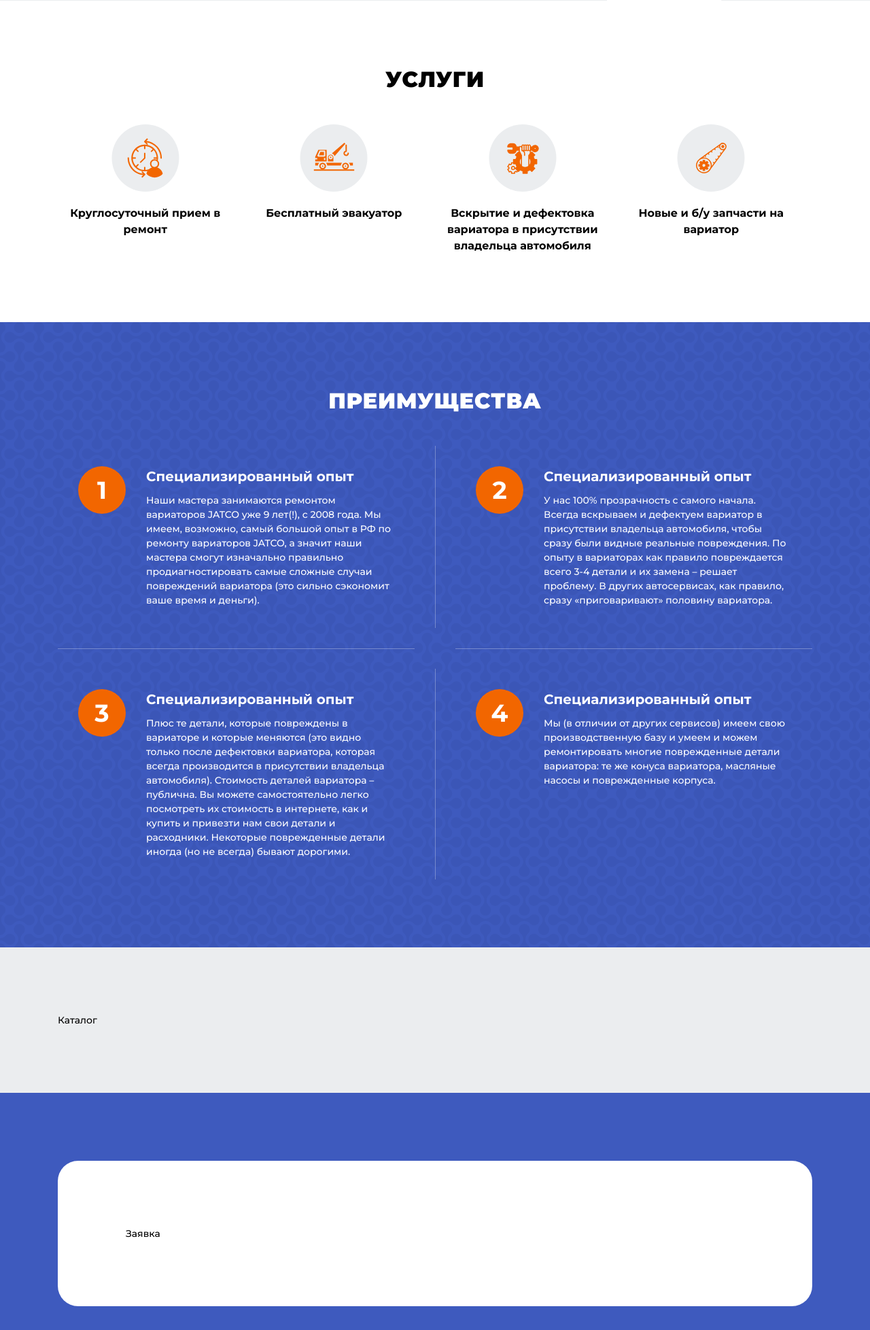
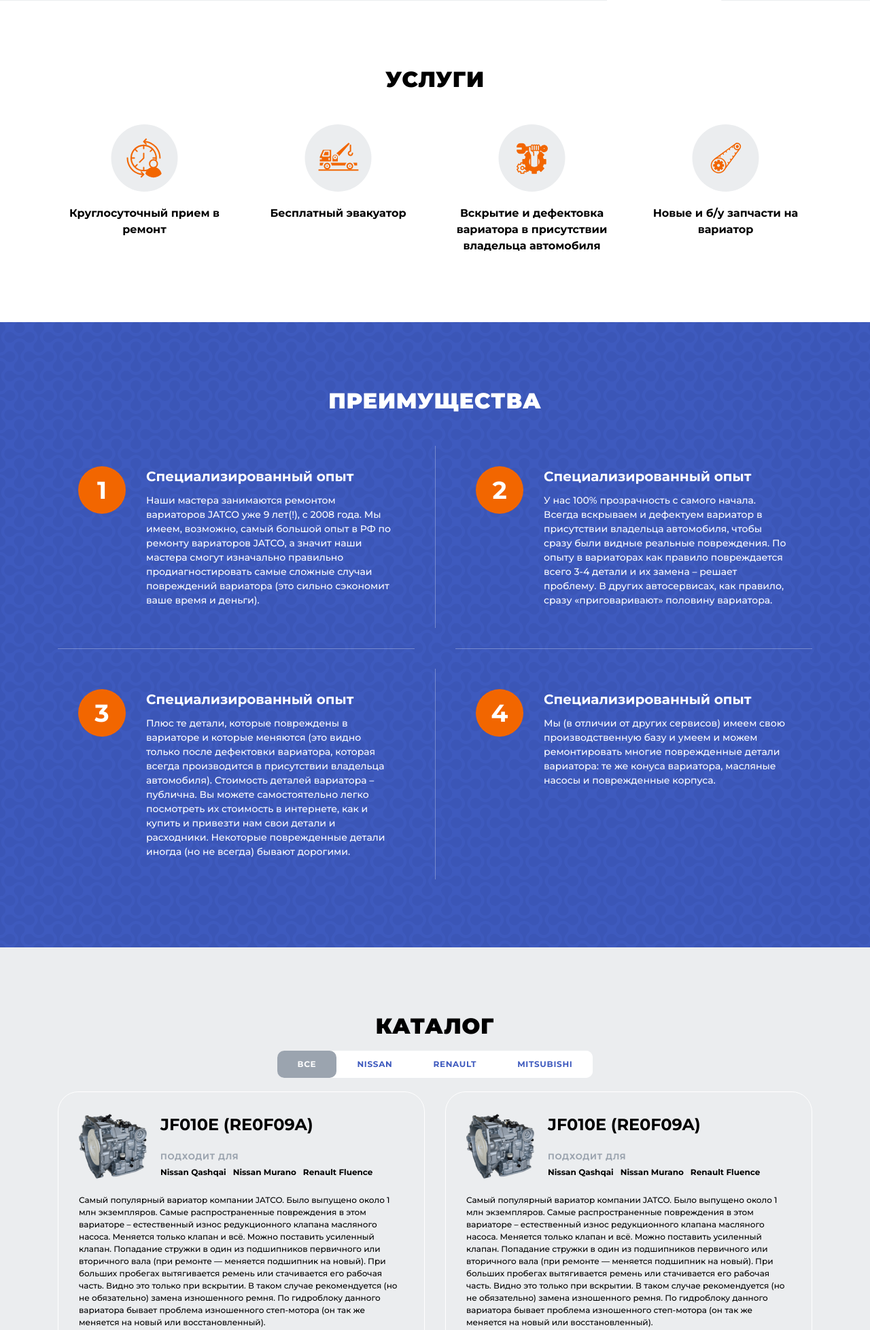
Before and after one commit to V1ranch1/union, a PHP site: page / in a window 1280 px wide. Shown: the part 1483-3440 px from the top of the page at 68% size. Run offline with PHP 8.4, Linux system fonts and the light colour scheme.

Commit message:
Добавили каталог

```diff
--- a/css/main.css
+++ b/css/main.css
@@ -57,13 +57,20 @@ a:focus {
     background-color: #ffffff;
     color: #3E5ABE;
 }
+.button_active {
+    background-color: #9BA4AF !important;
+    color: #FFFFFF !important;
+}
 .button:hover,
 .button:focus {
     background-color: #3E5ABE;
+}
+.button:not(.button_noShadow):hover,
+.button:not(.button_noShadow):focus {
     box-shadow: 0 10px 10px rgba(0 , 0, 0, .1);
 }
 .button:active {
-    box-shadow: none;
+    box-shadow: none !important;
 }
 .button_style_white:hover,
 .button_style_white:focus {
@@ -442,20 +449,22 @@ a:focus {
     display: block;
 }
 .iconsBlockList {
-    margin: 50px 0 0;
+    margin: 50px -15px 0;
     list-style: none;
     padding: 0;
     display: flex;
     flex-wrap: wrap;
+    width: calc(100% + 30px);
 }
 .iconsBlockListItem {
     width: 25%;
-    padding-right: 20px;
     box-sizing: border-box;
     display: flex;
     align-items: center;
     flex-direction: column;
+    padding: 0 15px;
 }
+
 .iconsBlockImage {
     display: block;
     max-width: 100px;
@@ -540,9 +549,6 @@ a:focus {
     user-select: none;
     margin-right: 30px;
 }
-.numbersBlockInfo {
-
-}
 .numbersBlockCaption {
     font-weight: 700;
     font-size: 20px;
@@ -564,6 +570,99 @@ a:focus {
 .catalog {
     background-color: #ebedef;
     padding: 100px 0;
+}
+.catalogTitle {
+    font-weight: 900;
+    font-size: 32px;
+    letter-spacing: .05rem;
+    display: block;
+    text-align: center;
+    text-transform: uppercase;
+}
+.catalogFilter {
+    display: flex;
+    justify-content: center;
+    margin-top: 20px;
+}
+.catalogFilterInner {
+    background-color: #FFFFFF;
+    border-radius: 10px;
+    display: flex;
+}
+.catalogList {
+    list-style: none;
+    margin: 5px -15px -15px;
+    width: calc(100% + 30px);
+    padding: 0;
+    display: flex;
+    flex-wrap: wrap;
+}
+.catalogItem {
+    width: 50%;
+    padding: 15px;
+    box-sizing: border-box;
+}
+.catalogItemInner {
+    border: 1px solid #FFFFFF;
+    border-radius: 30px;
+    padding: 30px;
+    transition: background .4s;
+}
+.catalogItem_selected .catalogItemInner {
+    background-color: #FFFFFF;
+}
+.catalogItemInfo {
+    display: flex;
+}
+.catalogItemImage {
+    flex-shrink: 0;
+    width: 100px;
+    display: block;
+    user-select: none;
+}
+.catalogItemModel {
+    margin-left: 20px;
+    display: flex;
+    flex-direction: column;
+}
+.catalogItemModelCaption {
+    font-weight: 700;
+    font-size: 24px;
+    line-height: 1.5;
+}
+.catalogItemModelCars {
+    margin-top: auto;
+    margin-bottom: 3px;
+}
+.catalogItemModelCarsCaption {
+    color: #9BA4AF;
+    font-weight: 700;
+    font-size: 12px;
+    letter-spacing: .05rem;
+    line-height: 1.5;
+    text-transform: uppercase;
+}
+.catalogItemModelCarsList {
+    list-style: none;
+    margin: 5px 0 0;
+    padding: 0;
+    display: flex;
+}
+.catalogItemModelCarsItem {
+    font-size: 12px;
+    font-weight: 700;
+    line-height: 1.5;
+}
+.catalogItemModelCarsItem:not(:last-child) {
+    margin-right: 10px;
+}
+.catalogItemText {
+    margin-top: 20px;
+    font-size: 12px;
+    line-height: 1.5;
+}
+.catalogItemButton {
+    margin-top: 20px;
 }
 
 .form {
--- a/index.html
+++ b/index.html
@@ -257,6 +257,96 @@
         <section class="catalog">
             <div class="wrapper">
                 <span class="catalogTitle">Каталог</span>
+                <div class="catalogFilter">
+                    <div class="catalogFilterInner">
+                        <button class="button button_style_white button_noShadow button_active">Все</button>
+                        <button class="button button_style_white button_noShadow">Nissan</button>
+                        <button class="button button_style_white button_noShadow">Renault</button>
+                        <button class="button button_style_white button_noShadow">Mitsubishi</button>
+                    </div>
+                </div>
+                <ul class="catalogList">
+                    <li class="catalogItem">
+                        <div class="catalogItemInner">
+                            <div class="catalogItemInfo">
+                                <img class="catalogItemImage" src="./images/variators/JF010E.png" alt="JF010E">
+                                <div class="catalogItemModel">
+                                    <span class="catalogItemModelCaption">JF010E (RE0F09A)</span>
+                                    <div class="catalogItemModelCars">
+                                        <span class="catalogItemModelCarsCaption">Подходит для</span>
+                                        <ul class="catalogItemModelCarsList">
+                                            <li class="catalogItemModelCarsItem">Nissan Qashqai</li>
+                                            <li class="catalogItemModelCarsItem">Nissan Murano</li>
+                                            <li class="catalogItemModelCarsItem">Renault Fluence</li>
+                                        </ul>
+                                    </div>
+                                </div>
+                            </div>
+                            <p class="catalogItemText">Самый популярный вариатор компании JATCO. Было выпущено около 1 млн экземпляров. Самые распространенные повреждения в этом вариаторе – естественный износ редукционного клапана масляного насоса. Меняется только клапан и всё. Можно поставить усиленный клапан. Попадание стружки в один из подшипников первичного или вторичного вала (при ремонте — меняется подшипник на новый). При больших пробегах вытягивается ремень или стачивается его рабочая часть. Видно это только при вскрытии. В таком случае рекомендуется (но не обязательно) замена изношенного ремня. По гидроблоку данного вариатора бывает проблема изношенного степ-мотора (он так же меняется на новый или восстановленный).</p>
+                            <button class="button catalogItemButton">Оставить заявку</button>
+                        </div>
+                    </li>
+                    <li class="catalogItem">
+                        <div class="catalogItemInner">
+                            <div class="catalogItemInfo">
+                                <img class="catalogItemImage" src="./images/variators/JF010E.png" alt="JF010E">
+                                <div class="catalogItemModel">
+                                    <span class="catalogItemModelCaption">JF010E (RE0F09A)</span>
+                                    <div class="catalogItemModelCars">
+                                        <span class="catalogItemModelCarsCaption">Подходит для</span>
+                                        <ul class="catalogItemModelCarsList">
+                                            <li class="catalogItemModelCarsItem">Nissan Qashqai</li>
+                                            <li class="catalogItemModelCarsItem">Nissan Murano</li>
+                                            <li class="catalogItemModelCarsItem">Renault Fluence</li>
+                                        </ul>
+                                    </div>
+                                </div>
+                            </div>
+                            <p class="catalogItemText">Самый популярный вариатор компании JATCO. Было выпущено около 1 млн экземпляров. Самые распространенные повреждения в этом вариаторе – естественный износ редукционного клапана масляного насоса. Меняется только клапан и всё. Можно поставить усиленный клапан. Попадание стружки в один из подшипников первичного или вторичного вала (при ремонте — меняется подшипник на новый). При больших пробегах вытягивается ремень или стачивается его рабочая часть. Видно это только при вскрытии. В таком случае рекомендуется (но не обязательно) замена изношенного ремня. По гидроблоку данного вариатора бывает проблема изношенного степ-мотора (он так же меняется на новый или восстановленный).</p>
+                            <button class="button catalogItemButton">Оставить заявку</button>
+                        </div>
+                    </li>
+                    <li class="catalogItem">
+                        <div class="catalogItemInner">
+                            <div class="catalogItemInfo">
+                                <img class="catalogItemImage" src="./images/variators/JF010E.png" alt="JF010E">
+                                <div class="catalogItemModel">
+                                    <span class="catalogItemModelCaption">JF010E (RE0F09A)</span>
+                                    <div class="catalogItemModelCars">
+                                        <span class="catalogItemModelCarsCaption">Подходит для</span>
+                                        <ul class="catalogItemModelCarsList">
+                                            <li class="catalogItemModelCarsItem">Nissan Qashqai</li>
+                                            <li class="catalogItemModelCarsItem">Nissan Murano</li>
+                                            <li class="catalogItemModelCarsItem">Renault Fluence</li>
+                                        </ul>
+                                    </div>
+                                </div>
+                            </div>
+                            <p class="catalogItemText">Самый популярный вариатор компании JATCO. Было выпущено около 1 млн экземпляров. Самые распространенные повреждения в этом вариаторе – естественный износ редукционного клапана масляного насоса. Меняется только клапан и всё. Можно поставить усиленный клапан. Попадание стружки в один из подшипников первичного или вторичного вала (при ремонте — меняется подшипник на новый). При больших пробегах вытягивается ремень или стачивается его рабочая часть. Видно это только при вскрытии. В таком случае рекомендуется (но не обязательно) замена изношенного ремня. По гидроблоку данного вариатора бывает проблема изношенного степ-мотора (он так же меняется на новый или восстановленный).</p>
+                            <button class="button catalogItemButton">Оставить заявку</button>
+                        </div>
+                    </li>
+                    <li class="catalogItem">
+                        <div class="catalogItemInner">
+                            <div class="catalogItemInfo">
+                                <img class="catalogItemImage" src="./images/variators/JF010E.png" alt="JF010E">
+                                <div class="catalogItemModel">
+                                    <span class="catalogItemModelCaption">JF010E (RE0F09A)</span>
+                                    <div class="catalogItemModelCars">
+                                        <span class="catalogItemModelCarsCaption">Подходит для</span>
+                                        <ul class="catalogItemModelCarsList">
+                                            <li class="catalogItemModelCarsItem">Nissan Qashqai</li>
+                                            <li class="catalogItemModelCarsItem">Nissan Murano</li>
+                                            <li class="catalogItemModelCarsItem">Renault Fluence</li>
+                                        </ul>
+                                    </div>
+                                </div>
+                            </div>
+                            <p class="catalogItemText">Самый популярный вариатор компании JATCO. Было выпущено около 1 млн экземпляров. Самые распространенные повреждения в этом вариаторе – естественный износ редукционного клапана масляного насоса. Меняется только клапан и всё. Можно поставить усиленный клапан. Попадание стружки в один из подшипников первичного или вторичного вала (при ремонте — меняется подшипник на новый). При больших пробегах вытягивается ремень или стачивается его рабочая часть. Видно это только при вскрытии. В таком случае рекомендуется (но не обязательно) замена изношенного ремня. По гидроблоку данного вариатора бывает проблема изношенного степ-мотора (он так же меняется на новый или восстановленный).</p>
+                            <button class="button catalogItemButton">Оставить заявку</button>
+                        </div>
+                    </li>
+                </ul>
             </div>
         </section>
 
```
Also changed, not shown: images/variators/JF010E.png (added).
